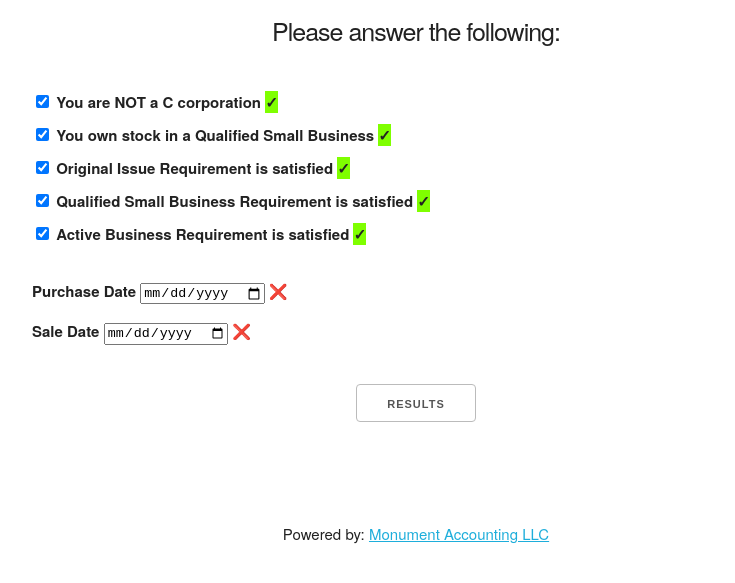
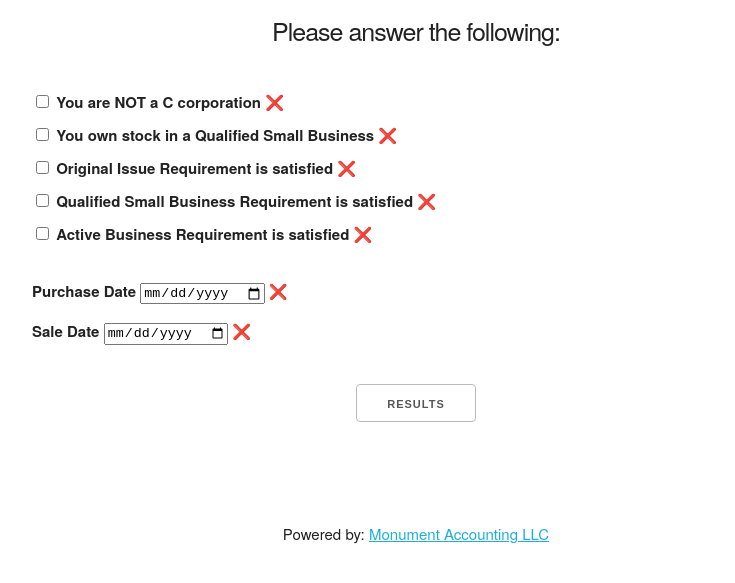
Before and after one commit to massia1207/Small-Business-Stock, a plain HTML site: page index.html in a window 1280 px wide. Shown: the part 49-632 px from the top of the page, without its empty margins (224-959 px from the left). Drawn offline with nearby package versions, Linux system fonts and the light colour scheme.

Commit message:
uncheck boxes

```diff
--- a/index.html
+++ b/index.html
@@ -17,27 +17,27 @@
   <h2>Please answer the following:</h2> <br>
 
  <label class="container">
-  <input id="ccorp" type="checkbox" required value="true" checked>  You are NOT a C corporation
+  <input id="ccorp" type="checkbox" required value="true">  You are NOT a C corporation
   <span class="checkmark"></span><br>
  </label>
 
  <label class="container">
-  <input id="smallbus" type="checkbox" required value="true" checked> You own stock in a Qualified Small Business
+  <input id="smallbus" type="checkbox" required value="true"> You own stock in a Qualified Small Business
   <span class="checkmark"></span>
  </label>
 
  <label class="container">
-  <input id="originalissue" type="checkbox" required value="true"checked >  Original Issue Requirement is satisfied
+  <input id="originalissue" type="checkbox" required value="true">  Original Issue Requirement is satisfied
   <span class="checkmark"></span>
  </label>
 
  <label class="container">
-  <input id="qsbreq" type="checkbox"required value="true"checked>  Qualified Small Business Requirement is satisfied
+  <input id="qsbreq" type="checkbox"required value="true">  Qualified Small Business Requirement is satisfied
   <span class="checkmark"></span>
  </label>
 
  <label class="container">
-  <input id="activebus" type="checkbox" required value = "true" checked>  Active Business Requirement is satisfied
+  <input id="activebus" type="checkbox" required value = "true">  Active Business Requirement is satisfied
   <span class="checkmark"></span>
  </label>
 
```
